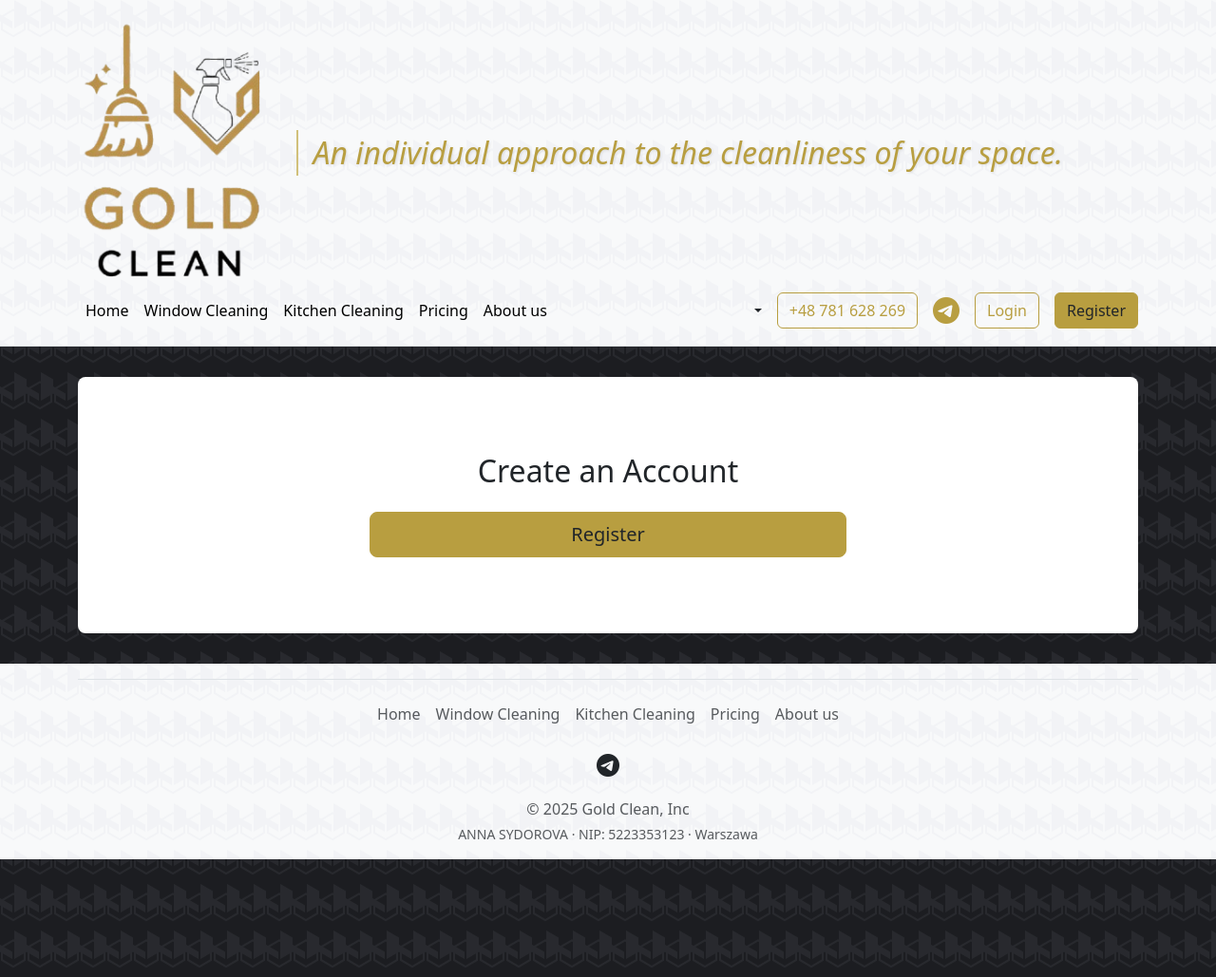
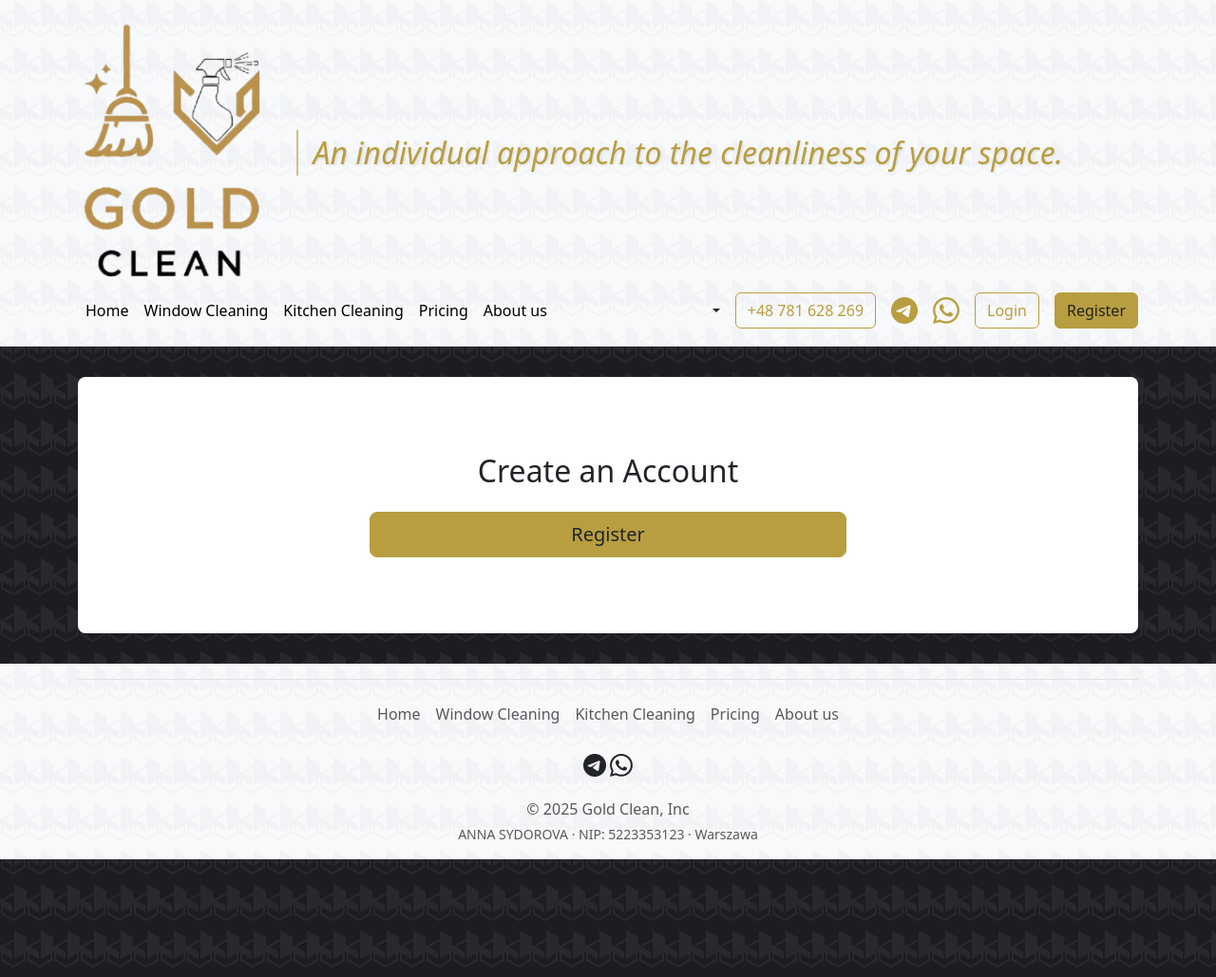
Before and after one commit to Andrey99-art/GoldClean, a Django app: template templates/accounts/register.html in a window 1280 px wide. Shown: the whole page at 95% size. Run offline with Django 5.2, Linux system fonts and the light colour scheme; the template is opened without the code that fills it: most values are stand-ins (such as "Sample title", 1, 10 or a date in 2020); some libraries are stand-ins or nearby versions.

Commit message:
Added WhatsApp icon

```diff
--- a/templates/base.html
+++ b/templates/base.html
@@ -47,7 +47,7 @@
     <!-- ======================================================= -->
     <link href="https://cdn.jsdelivr.net/npm/bootstrap@5.3.3/dist/css/bootstrap.min.css" rel="stylesheet">
     <link rel="stylesheet" href="https://cdn.jsdelivr.net/npm/flatpickr/dist/flatpickr.min.css">
-    <link rel="stylesheet" href="https://cdn.jsdelivr.net/gh/lipis/flag-icons@6.6.6/css/flag-icons.min.css"/>
+    <link rel="stylesheet" href="https://cdn.jsdelivr.net/npm/flag-icons@6.6.6/css/flag-icons.min.css"/>
     <link rel="stylesheet" href="https://cdn.jsdelivr.net/npm/glightbox/dist/css/glightbox.min.css" />
     <link rel="stylesheet" href="https://cdn.jsdelivr.net/npm/swiper@9/swiper-bundle.min.css" />
     <link rel="stylesheet" href="https://cdn.jsdelivr.net/npm/bootstrap-icons@1.11.3/font/bootstrap-icons.min.css">
@@ -131,10 +131,15 @@
                     <!-- Телефон -->
                     <a href="tel:+48781628269" class="btn btn-outline-primary text-nowrap">+48 781 628 269</a>
 
-                    <!-- Иконка Telegram -->
+                    <!-- Иконки соцсетей -->
                     {% if site_config and site_config.telegram_link %}
                     <a href="{{ site_config.telegram_link }}" target="_blank" rel="noopener noreferrer" class="social-icon-header" title="{% trans 'Write to us on Telegram' %}">
                         <i class="bi bi-telegram"></i>
+                    </a>
+                    {% endif %}
+                    {% if site_config and site_config.whatsapp_link %}
+                    <a href="{{ site_config.whatsapp_link }}" target="_blank" rel="noopener noreferrer" class="social-icon-header" title="{% trans 'Write to us on WhatsApp' %}">
+                        <i class="bi bi-whatsapp"></i>
                     </a>
                     {% endif %}
 
@@ -188,10 +193,14 @@
                 <li class="nav-item"><a href="{% url 'about' %}" class="nav-link px-2 text-body-secondary">{% trans "About us" %}</a></li>
             </ul>
             <div class="text-center mb-3">
-                <!-- Иконка Telegram в подвале -->
-                 {% if site_config and site_config.telegram_link %}
-                <a href="{{  site_config.telegram_link }}" target="_blank" rel="noopener noreferrer" class="social-icon-footer" title="{% trans 'Write to us on Telegram' %}">
+                {% if site_config and site_config.telegram_link %}
+                <a href="{{ site_config.telegram_link }}" target="_blank" rel="noopener noreferrer" class="social-icon-footer" title="{% trans 'Write to us on Telegram' %}">
                     <i class="bi bi-telegram"></i>
+                </a>
+                {% endif %}
+                {% if site_config and site_config.whatsapp_link %}
+                <a href="{{ site_config.whatsapp_link }}" target="_blank" rel="noopener noreferrer" class="social-icon-footer" title="{% trans 'Write to us on WhatsApp' %}">
+                    <i class="bi bi-whatsapp"></i>
                 </a>
                 {% endif %}
             </div>
```
Also changed, not shown: core/models.py (+8 -0 lines).
